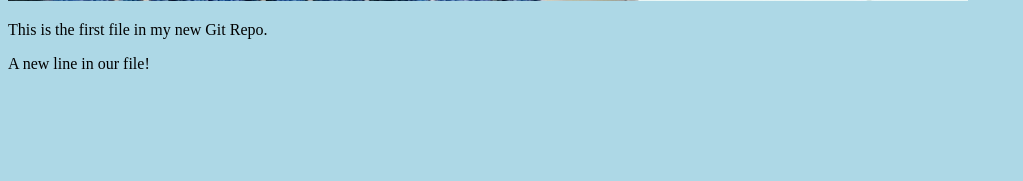
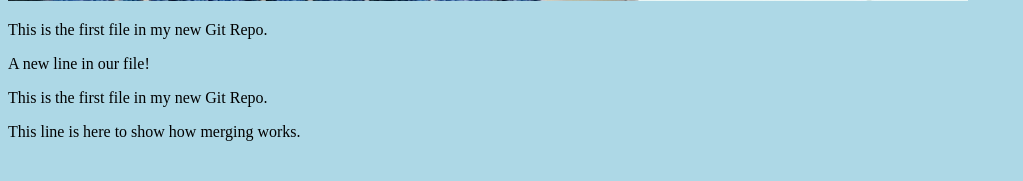
Before and after one commit to SalimKhanBannu/gitPractice, a PHP site: page / in a window 1280 px wide. Shown: the part 619-800 px from the top of the page, without its empty margins (0-1023 px from the left). Run offline with PHP 8.4, Linux system fonts and the light colour scheme.

Commit message:
The index file is updated and modified

```diff
--- a/index.php
+++ b/index.php
@@ -12,5 +12,8 @@ style="width:100%;max-width:960px"></div>
 <p>This is the first file in my new Git Repo.</p>
 <p>A new line in our file!</p>
 
+<p>This is the first file in my new Git Repo.</p>
+<p>This line is here to show how merging works.</p>
+
 </body>
 </html>
```
